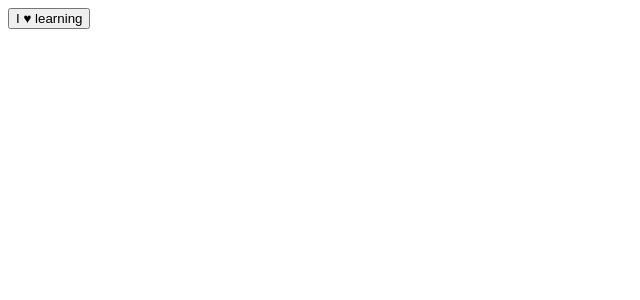
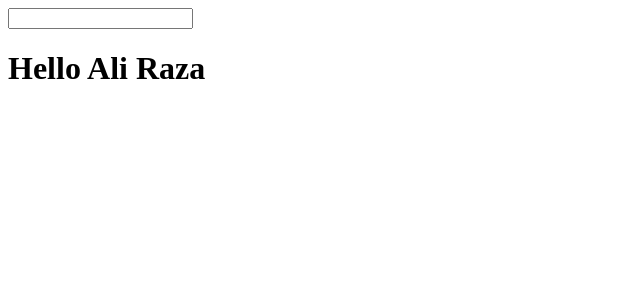
Before and after one commit to hhsadiq/react-egghead, a React (Create React App) app: page / in a window 1280 px wide. Shown: the top 300 px of the page, without its empty margins (0-640 px from the left). Built offline with nearby package versions, Linux system fonts and the light colour scheme.

Commit message:
custom validation

```diff
--- a/src/App.js
+++ b/src/App.js
@@ -16,7 +16,6 @@ class App extends React.Component {
     return (
       <div>
         <Widget update={this.update.bind(this)}/>
-        <Widget update={this.update.bind(this)}/>
         <h1>Hello {this.state.name}</h1>
       </div>
     )
@@ -25,4 +24,16 @@ class App extends React.Component {
 
 const Widget = (props) => <input type="text" onChange={props.update} />
 
+
+Widget.propTypes = {
+  update(props, propName, component) {
+    const obj = props[propName];
+    // check if update is of type function
+    if (!(obj && obj.constructor && obj.call && obj.apply)) {
+      return new Error(`${propName} should be of type function`)
+    }
+  }
+}
+
+
 export default App
--- a/src/index.js
+++ b/src/index.js
@@ -1,9 +1,9 @@
 import React from 'react';
 import ReactDOM from 'react-dom';
-// import App from './App';
-import Button from './Button';
+import App from './App';
+// import Button from './Button';
 
 ReactDOM.render(
-  <Button />,
+  <App />,
   document.getElementById('root')
 );
```
